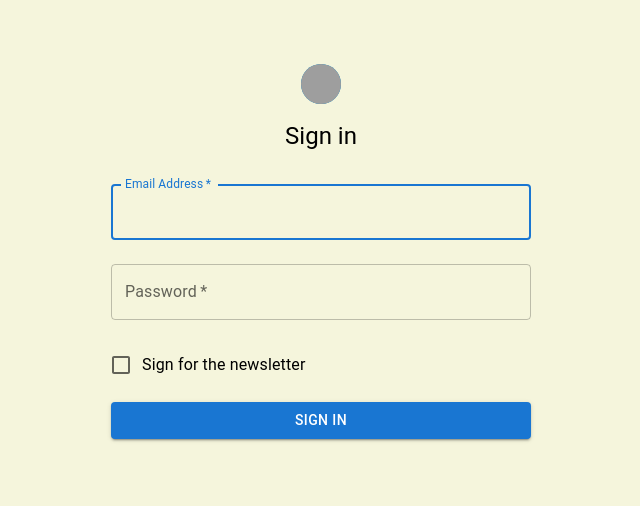
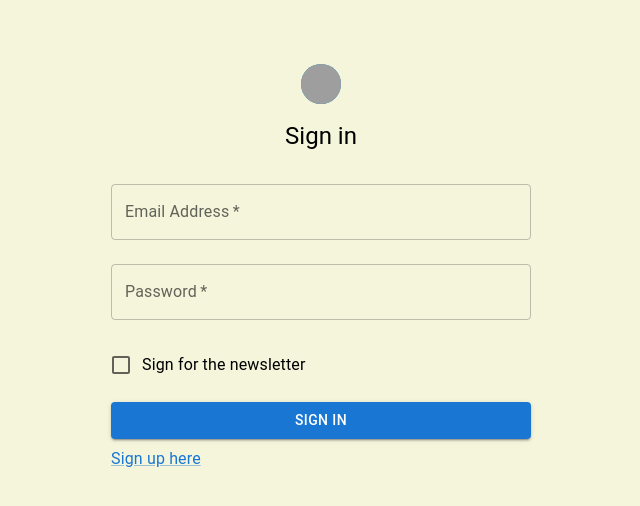
Before and after one commit to mooyil/Y-Todo-Frontend, a React (Create React App) app: page /signup in a window 1280 px wide. Shown: the top 506 px of the page, without its empty margins (319-959 px from the left). Built offline with nearby package versions, Linux system fonts and the light colour scheme; grey boxes are pictures that could not be loaded.

Commit message:
sicherheit

```diff
--- a/src/App.js
+++ b/src/App.js
@@ -9,26 +9,22 @@ import TodoButton from "./Components/TodoButton";
 import { SnackbarContext } from "./Context/SnackbarContext";
 import { DateTimePickerContext } from "./Context/DateTimePickerContext";
 import { TabsContext } from "./Context/TabsContext";
+import { UserDataContext } from "./Context/UserDataContext";
+import SignIn from "./Components/SignIn";
 
 function App() {
   const [snackbar] = React.useContext(SnackbarContext);
   const [dateValue] = React.useContext(DateTimePickerContext);
   const { todoInputValue, tasks } = React.useContext(TextFeldundButtonContext);
-  const {
-    tabValue,
-    setTabValue,
-    TabPanel,
-    handleTabsValue,
-    currentTab,
-    setCurrentTab,
-    listTabs,
-    setListTabs,
-  } = React.useContext(TabsContext);
+  const { tabValue, TabPanel, currentTab, listTabs } =
+    React.useContext(TabsContext);
+  const { userName } = React.useContext(UserDataContext);
 
   let displayedDate;
 
   if (dateValue != null) {
-    displayedDate = dateValue.$d.toDateString() + ",  " + dateValue.$d.toLocaleTimeString()
+    displayedDate =
+      dateValue.$d.toDateString() + ",  " + dateValue.$d.toLocaleTimeString();
   }
 
   let todoItem = {
@@ -37,8 +33,12 @@ function App() {
     done: false,
     date: displayedDate,
     tab: currentTab,
+    userEmail: userName,
   };
 
+  if (!userName) {
+    return <SignIn />;
+  }
 
   return (
     <div className="app-container">
--- a/src/Components/Navbar.js
+++ b/src/Components/Navbar.js
@@ -1,7 +1,7 @@
 import React from "react";
 import "../styles/Navbar.css";
 import { Link } from "react-router-dom";
-import SignUp from "./SignUp";
+import SignIn from "./SignIn";
 import { AppBar, Box, Typography, IconButton, Toolbar } from "@mui/material";
 import { LinkTypography } from "../styles/navbarStyles";
 import MenuIcon from "@mui/icons-material/Menu";
@@ -34,7 +34,7 @@ export default function Navbar() {
           <Typography sx={{flexGrow: 1}}>
             {currentTab}
           </Typography>
-          <Link className="signup-link" to="/signup" element={<SignUp />}>
+          <Link className="signup-link" to="/signin" element={<SignIn />}>
             <LinkTypography>Sign Up</LinkTypography>
           </Link>
         </Toolbar>
--- /dev/null
+++ b/src/Components/SignIn.js
@@ -0,0 +1,72 @@
+import React from "react";
+import { Box, TextField, Button, Typography, Link } from "@mui/material";
+import FormControlLabel from "@mui/material/FormControlLabel";
+import Checkbox from "@mui/material/Checkbox";
+import { Avatar } from "@mui/joy";
+import { UserDataContext } from "../Context/UserDataContext";
+import { LinkTypography } from "../styles/navbarStyles";
+
+export default function SignUp() {
+  const { userName, setUserName } = React.useContext(UserDataContext);
+  const [anmeldenInput, setAnmeldenInput] = React.useState("");
+
+  function handleSubmit(event) {
+    event.preventDefault();
+    setUserName(anmeldenInput);
+  }
+
+  return (
+    <Box
+      sx={{
+        marginTop: 8,
+        display: "flex",
+        flexDirection: "column",
+        alignItems: "center",
+      }}
+    >
+      <Avatar
+        sx={{ backgroundColor: "#0288d1", color: "white" }}
+        src="/broken-image.jpg"
+      />
+      <Typography variant="h5" mt={2}>
+        Sign in
+      </Typography>
+      <form onSubmit={handleSubmit}>
+        <Box sx={{ display: "flex", flexDirection: "column", mt: 2 }}>
+          <TextField
+            sx={{ width: 420 }}
+            onChange={(e) => setAnmeldenInput(e.target.value)}
+            margin="normal"
+            required
+            fullWidth
+            id="email"
+            label="Email Address"
+            name="email"
+            value={userName}
+          />
+          <TextField
+            sx={{ width: 420 }}
+            margin="normal"
+            required
+            fullWidth
+            name="password"
+            label="Password"
+            type="password"
+            id="password"
+          />
+          <FormControlLabel
+            sx={{ mt: 2 }}
+            control={<Checkbox />}
+            label="Sign for the newsletter"
+          />
+          <Button sx={{ width: 420, mt: 2 }} variant="contained" type="submit">
+            Sign in
+          </Button>
+          <Link to="/signup" element={<SignUp />}>
+            <Typography sx={{color: "primary.main", marginTop: 1}} >Sign up here</Typography>
+          </Link>
+        </Box>
+      </form>
+    </Box>
+  );
+}
--- a/src/Components/SignUp.js
+++ /dev/null
@@ -1,58 +0,0 @@
-import { Box, TextField, Button, Typography } from "@mui/material";
-import FormControlLabel from "@mui/material/FormControlLabel";
-import Checkbox from "@mui/material/Checkbox";
-import { Avatar } from "@mui/joy";
-
-export default function SignUp() {
-  return (
-    <Box
-      sx={{
-        marginTop: 8,
-        display: "flex",
-        flexDirection: "column",
-        alignItems: "center",
-      }}
-    >
-      <Avatar
-        sx={{ backgroundColor: "#0288d1", color: "white" }}
-        src="/broken-image.jpg"
-      />
-      <Typography variant="h5" mt={2}>
-        Sign in
-      </Typography>
-
-      <Box sx={{ display: "flex", flexDirection: "column", mt: 2 }}>
-        <TextField
-          sx={{ width: 420 }}
-          margin="normal"
-          required
-          fullWidth
-          id="email"
-          label="Email Address"
-          name="email"
-          autoComplete="email"
-          autoFocus
-        />
-        <TextField
-          sx={{ width: 420 }}
-          margin="normal"
-          required
-          fullWidth
-          name="password"
-          label="Password"
-          type="password"
-          id="password"
-          autoComplete="current-password"
-        />
-        <FormControlLabel
-          sx={{ mt: 2 }}
-          control={<Checkbox />}
-          label="Sign for the newsletter"
-        />
-        <Button sx={{ width: 420, mt: 2 }} variant="contained">
-          Sign in
-        </Button>
-      </Box>
-    </Box>
-  );
-}
--- a/src/Components/TextFeldundButton.js
+++ b/src/Components/TextFeldundButton.js
@@ -22,13 +22,8 @@ export default function TextFeldundButton({ todoItem, displayedDate }) {
   const [snackbar, setSnackbar] = React.useContext(SnackbarContext);
   const [dateValue, setDateValue] = React.useContext(DateTimePickerContext);
   const {userName, setUserName} = React.useContext(UserDataContext)
-  // let sortedTodos;
-  // // Sortieren
-  // const sortieren = React.useEffect(() => {
-  //   axios.get("http://localhost:5200/todos/sort/date")
-  //   .then(resp => setTasks(resp.data.data))
 
-  // }, [count]);
+
 
   React.useEffect(() => {
     setDateValue(null);
@@ -56,10 +51,10 @@ export default function TextFeldundButton({ todoItem, displayedDate }) {
 
 
   React.useEffect(() => {
-    TodoApiService.getTodos().then((data) => {
+    TodoApiService.getTodos(userName).then((data) => {
       setTasks(data.data);
     });
-  }, []);
+  }, [userName]);
 
   React.useEffect(() => {
     const enter = (event) => {
--- a/src/Context/UpdateTodoModalContext.js
+++ b/src/Context/UpdateTodoModalContext.js
@@ -1,5 +1,6 @@
 import React from "react";
 import { createContext } from "react";
+import { UserDataContext } from "./UserDataContext";
 
 export const UpdateTodoModalContext = createContext()
 
--- a/src/Context/UserDataContext.js
+++ b/src/Context/UserDataContext.js
@@ -5,7 +5,7 @@ export const UserDataContext = createContext()
 
 export function UserDataProvider (props) {
 
-    const [userName, setUserName] = React.useState("muhammed@outlook.de")
+    const [userName, setUserName] = React.useState()
 
     return (
         <UserDataContext.Provider value={{userName, setUserName}}>
--- a/src/index.js
+++ b/src/index.js
@@ -6,7 +6,7 @@ import App from "./App";
 import { TextFeldundButtonProvider } from "./Context/TextFeldundButtonContext";
 import { SidebarProvider } from "./Context/SidebarContext";
 import { SnackbarProvider } from "./Context/SnackbarContext";
-import SignUp from "./Components/SignUp";
+import SignIn from "./Components/SignIn";
 import { DateTimePickerProvider } from "./Context/DateTimePickerContext";
 import { TabsProvider } from "./Context/TabsContext";
 import { ListeProvider } from "./Context/ListeContext";
@@ -15,26 +15,26 @@ import { UserDataProvider } from "./Context/UserDataContext";
 
 const root = ReactDOM.createRoot(document.getElementById("root"));
 root.render(
+  <TabsProvider>
+    <DateTimePickerProvider>
       <UserDataProvider>
         <TextFeldundButtonProvider>
           <UpdateTodoModalProvider>
             <ListeProvider>
               <SidebarProvider>
                 <SnackbarProvider>
-            <DateTimePickerProvider>
-              <TabsProvider>
                   <BrowserRouter>
                     <Routes>
-                    <Route path="/signup" element={<SignUp />} />
+                      <Route path="/signup" element={<SignIn />} />
                       <Route path="/" element={<App />} />
                     </Routes>
                   </BrowserRouter>
-              </TabsProvider>
-            </DateTimePickerProvider>
                 </SnackbarProvider>
               </SidebarProvider>
             </ListeProvider>
           </UpdateTodoModalProvider>
         </TextFeldundButtonProvider>
       </UserDataProvider>
+    </DateTimePickerProvider>
+  </TabsProvider>
 );
--- a/src/services/todoApiService.js
+++ b/src/services/todoApiService.js
@@ -5,8 +5,8 @@ export class todoApiService {
     this.serverUrl = "http://localhost:5200";
   }
 
-  getTodos() {
-    return fetch(`${this.serverUrl}/todos/username/enes@outlook.de`).then(
+  getTodos(userName) {
+    return fetch(`${this.serverUrl}/todos/username/${userName}`).then(
       (resp) => resp.json()
     );
   }
@@ -20,7 +20,7 @@ export class todoApiService {
   }
 
   deleteFromServerService(id) {
-    return fetch(`${this.serverUrl}/todos/delete/` + id, {
+    return fetch(`${this.serverUrl}/todos/delete/${id}`, {
       method: "DELETE",
     })
       .then((res) => res.json())
@@ -28,7 +28,7 @@ export class todoApiService {
   }
 
   createUpdatePostService(id, updatedTodoRequest) {
-    return fetch(`${this.serverUrl}/todos/change/` + id, {
+    return fetch(`${this.serverUrl}/todos/change/${id}`, {
       method: "PATCH",
       headers: { "Content-Type": "application/json" },
       body: JSON.stringify(updatedTodoRequest),
```
Lines whose indentation alone changed are shown as unchanged.
